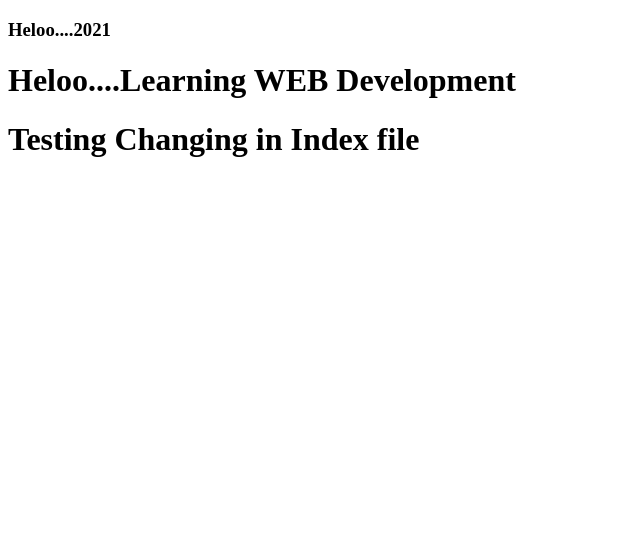
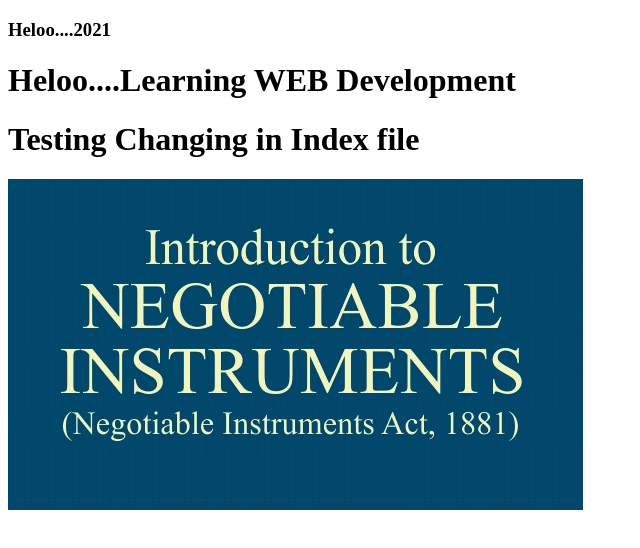
Before and after one commit to EkhlasUddinAhmed/my-first-website, a plain HTML site: page index.html in a window 1280 px wide. Shown: the whole page, without its empty margins (0-640 px from the left). Drawn offline with Linux system fonts and the light colour scheme.

Commit message:
Image adding

```diff
--- a/index.html
+++ b/index.html
@@ -13,7 +13,7 @@
 
     <h1>Testing Changing in Index file</h1>
 
-  <img src="../../IMAGE_FOLDER/NI1.jpg" alt="">
+  <img src="NI1.jpg">
 
 </body>
 </html>
```
Also changed, not shown: NI1.jpg (added).
